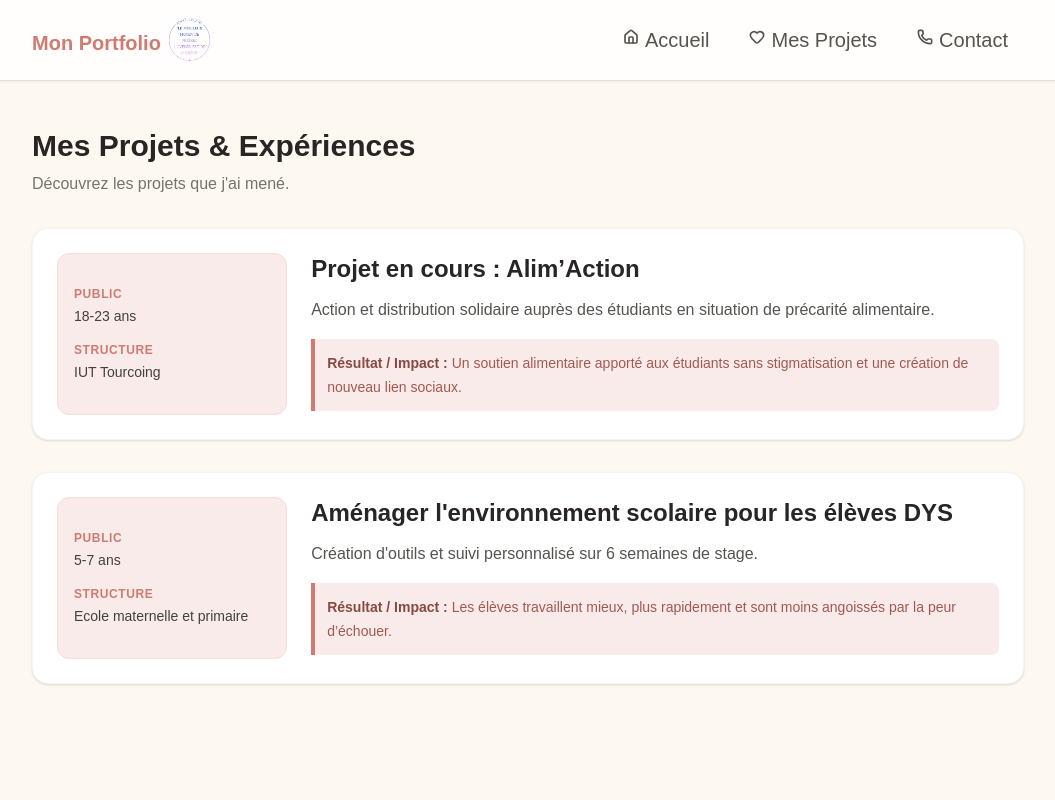
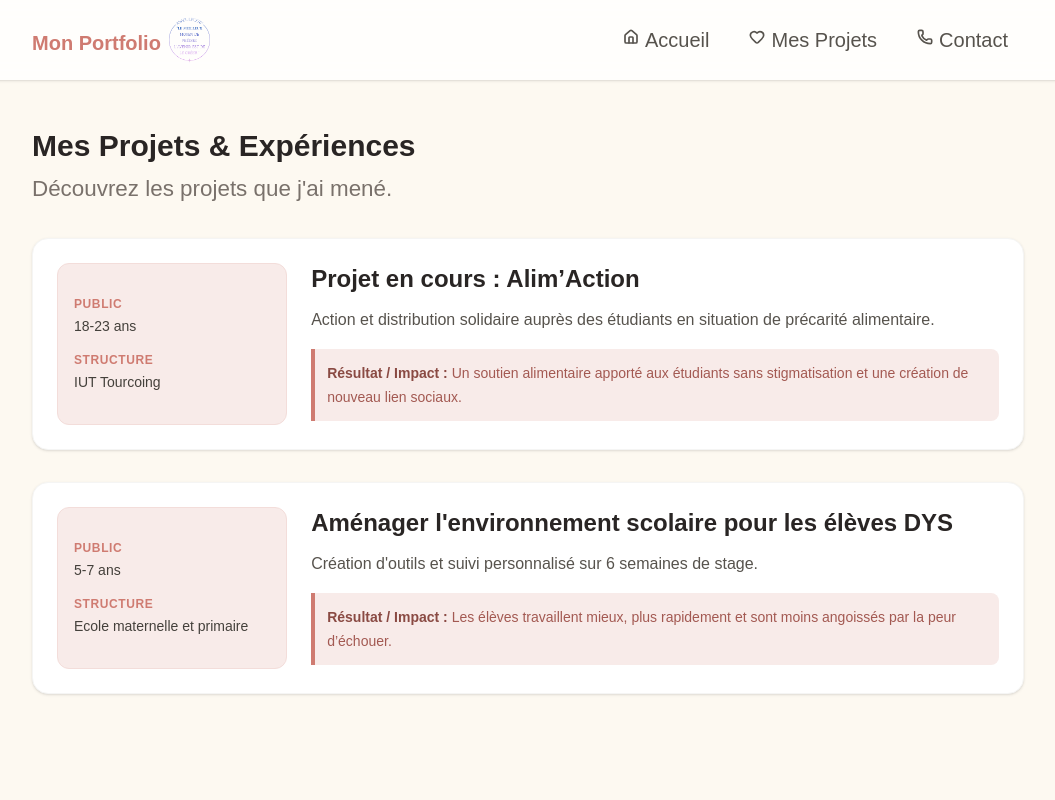
Before and after one commit to ykanael/portfolio, a Next.js app: page /projets in a window 1280 px wide. Shown: the top 800 px of the page, without its empty margins (112-1167 px from the left). Built offline with nearby package versions, Linux system fonts and the light colour scheme.

Commit message:
Update page.tsx

```diff
--- a/app/projets/page.tsx
+++ b/app/projets/page.tsx
@@ -23,7 +23,7 @@ export default function Projets() {
     <div className="space-y-8">
       <div>
         <h1 className="text-3xl font-bold text-stone-800">Mes Projets & Expériences</h1>
-        <p className="text-stone-500 mt-2">Découvrez les projets que j'ai mené.</p>
+        <p className="xl:text-[1.4rem] text-stone-500 mt-2">Découvrez les projets que j'ai mené.</p>
       </div>
 
       <div className="grid gap-8">
```
